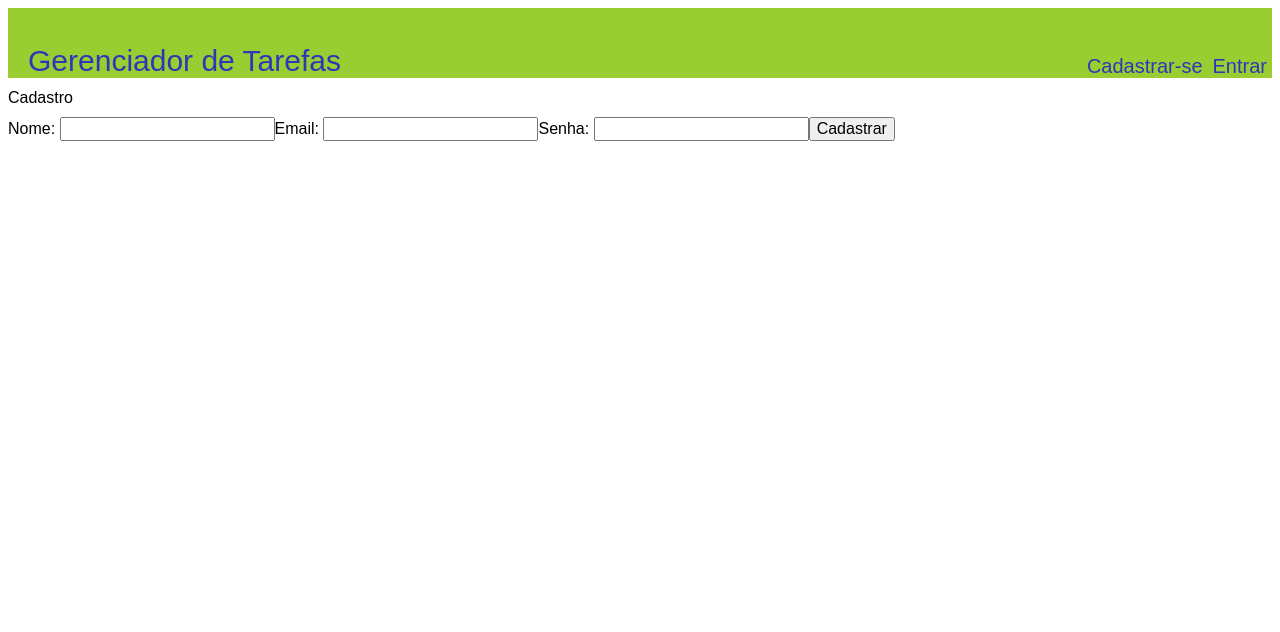
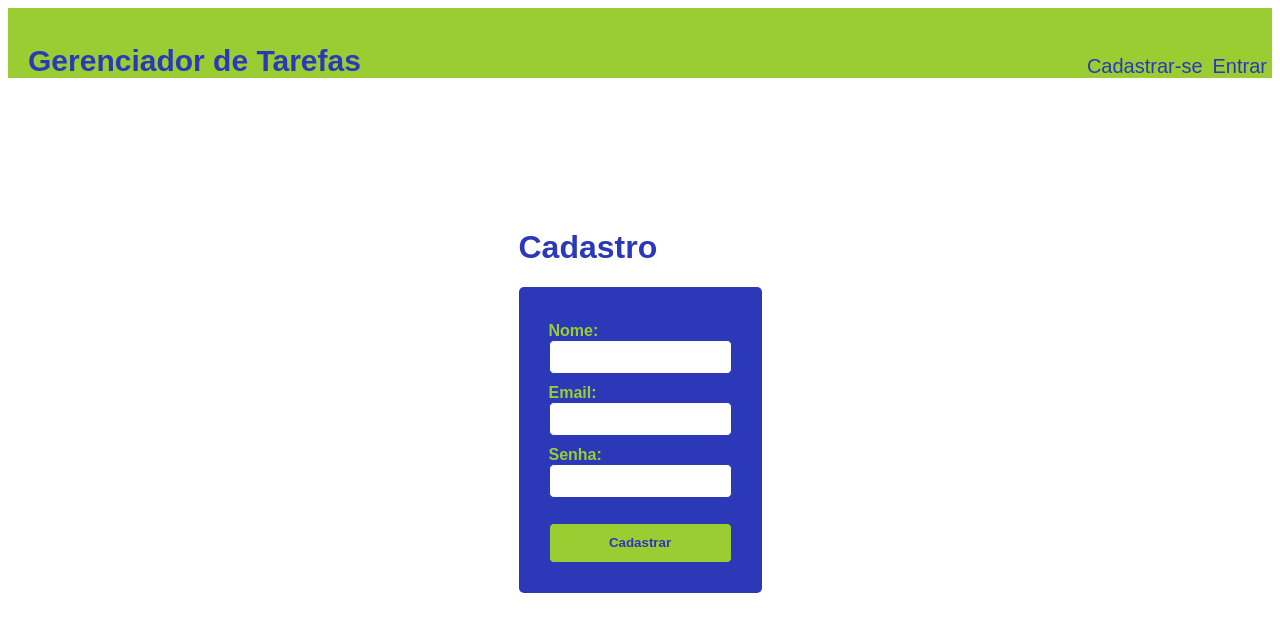
Before and after one commit to joaoCS/task-manager, a React (Create React App) app: page /cadastro in a window 1280 px wide. Shown: the top 632 px of the page. Built offline with nearby package versions, Linux system fonts and the light colour scheme; the HTML template or start-up script is replaced by a standard one.

Commit message:
feat: estilizadas as telas 'Cadastro' e 'Login'

```diff
--- a/src/index.css
+++ b/src/index.css
@@ -1,5 +1,5 @@
 * {
-  font: 1em sans-serif;
+  font-family: sans-serif;
 }
 
 .taskManager {
--- a/src/pages/Cadastro/Cadastro.js
+++ b/src/pages/Cadastro/Cadastro.js
@@ -1,4 +1,6 @@
 import React from "react";
+
+import "./cadastro.css";
 
 export default function Cadastro() {
 
@@ -11,7 +13,7 @@ export default function Cadastro() {
     }
 
     return (
-        <div>
+        <div className="cadastro">
             <h1>Cadastro</h1>
             <form onSubmit={handleSubmit}>
                 <span>
--- /dev/null
+++ b/src/pages/Cadastro/cadastro.css
@@ -0,0 +1,59 @@
+.cadastro {
+	position: absolute;
+	left: 0;
+	right: 0;
+	top: 0;
+	bottom: 0;
+
+	width: fit-content;
+	height: fit-content;
+
+
+	margin: auto;
+}
+
+
+.cadastro form {
+	display: flex;
+	flex-direction: column;
+
+	background-color: rgb(43, 57, 185);
+	padding: 30px;
+	border-radius: 5px;
+}
+
+.cadastro form span{
+	display: flex;
+	flex-direction: column;
+	padding: 5px 0;
+}
+
+.cadastro form label {
+	color: yellowgreen;
+	font-weight: 600;
+}
+
+.cadastro form span input {
+	height: 30px;
+	border-radius: 5px;
+	border: 1px solid rgb(43, 57, 185);
+}
+
+.cadastro form button {
+	background-color: yellowgreen;
+	border: 1px solid rgb(43, 57, 185);
+	border-radius: 5px;
+	height: 40px;
+	margin-top: 20px;
+	cursor: pointer;
+	font-weight: 600;
+	color: rgb(43, 57, 185);;
+}
+
+.cadastro form button:hover {
+	background-color: green;
+}
+
+.cadastro h1 {
+	color: rgb(43, 57, 185);
+}
--- a/src/pages/EditTask/EditTask.js
+++ b/src/pages/EditTask/EditTask.js
@@ -4,7 +4,7 @@ import DatePicker, { registerLocale, setDefaultLocale } from "react-datepicker";
 import ptBR from "date-fns/locale/pt-BR";
 import { type } from "@testing-library/user-event/dist/type";
 import "react-datepicker/dist/react-datepicker.css";
-import api from "../../resouces/api";
+import api from "../../resources/api";
 
 import "./editTask.css";
 
--- a/src/pages/Login/Login.js
+++ b/src/pages/Login/Login.js
@@ -1,16 +1,27 @@
 import React, { useEffect, useState } from "react";
 
-export default function Login({ data }){
+import "./login.css";
 
-    const [titulo, setTitulo] = useState("");
+export default function Login(){
 
-    useEffect(()=> {
 
-    }, []);
+    function handleSubmit(event) {
+        event.preventDefault();
+        console.log("Estou aqui!");
+    }
+
 
     return (
-        <div>
-            Login!
+        <div className="login">
+            <h1>Entrar</h1>
+            <form onSubmit={handleSubmit}>
+                <label htmlFor="email">Email:</label>
+                <input type="text" name="email" id="email"/><br/>
+                <label htmlFor="password">Senha:</label>
+                <input type="password" name="password" id="password"/>
+
+                <button type="submit" >Entrar</button>
+            </form>
         </div>
     );
 };
--- /dev/null
+++ b/src/pages/Login/login.css
@@ -0,0 +1,52 @@
+.login {
+
+	position: absolute;
+	left: 0;
+	right: 0;
+	top: 0;
+	bottom: 0;
+
+	width: fit-content;
+	height: fit-content;
+
+	margin: auto;
+
+}
+.login h1 {
+	color: rgb(43, 57, 185);
+}
+
+.login form {
+	display: flex;
+	flex-direction: column;
+
+	background-color: rgb(43, 57, 185);
+	padding: 30px;
+	border-radius: 5px;
+}
+
+.login form label {
+	color: yellowgreen;
+	font-weight: 600;
+}
+
+.login form input {
+	height: 30px;
+	border-radius: 5px;
+	border: 1px solid rgb(43, 57, 185);
+}
+
+.login form button {
+	background-color: yellowgreen;
+	border: 1px solid rgb(43, 57, 185);
+	border-radius: 5px;
+	height: 40px;
+	margin-top: 20px;
+	cursor: pointer;
+	font-weight: 600;
+	color: rgb(43, 57, 185);;
+}
+
+.login form button:hover {
+	background-color: green;
+}
--- a/src/pages/ManageTasks.js
+++ b/src/pages/ManageTasks.js
@@ -5,7 +5,7 @@ import EditTask from "./EditTask/EditTask";
 import DeleteTask from "./DeleteTask/DeleteTask";
 import TaskOptions from "../components/TaskOptions/TaskOptions";
 import TaskDetails from "./TaskDetails/TaskDetails";
-import api from "../resouces/api";
+import api from "../resources/api";
 import moment from "moment";
 
 export default function ManageTasks () {
```
Also changed, not shown: src/resources/api.js (renamed from src/resouces/api.js).
